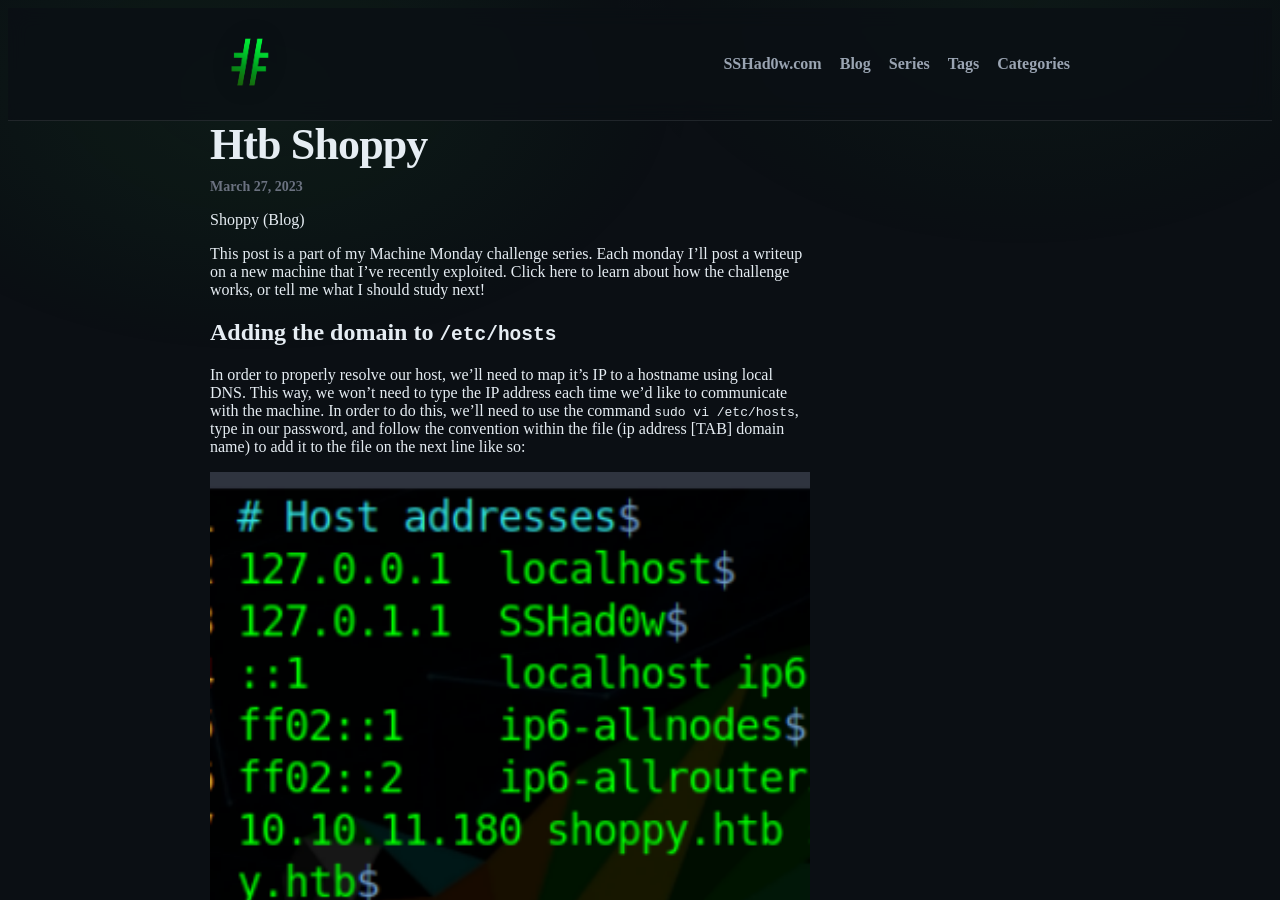
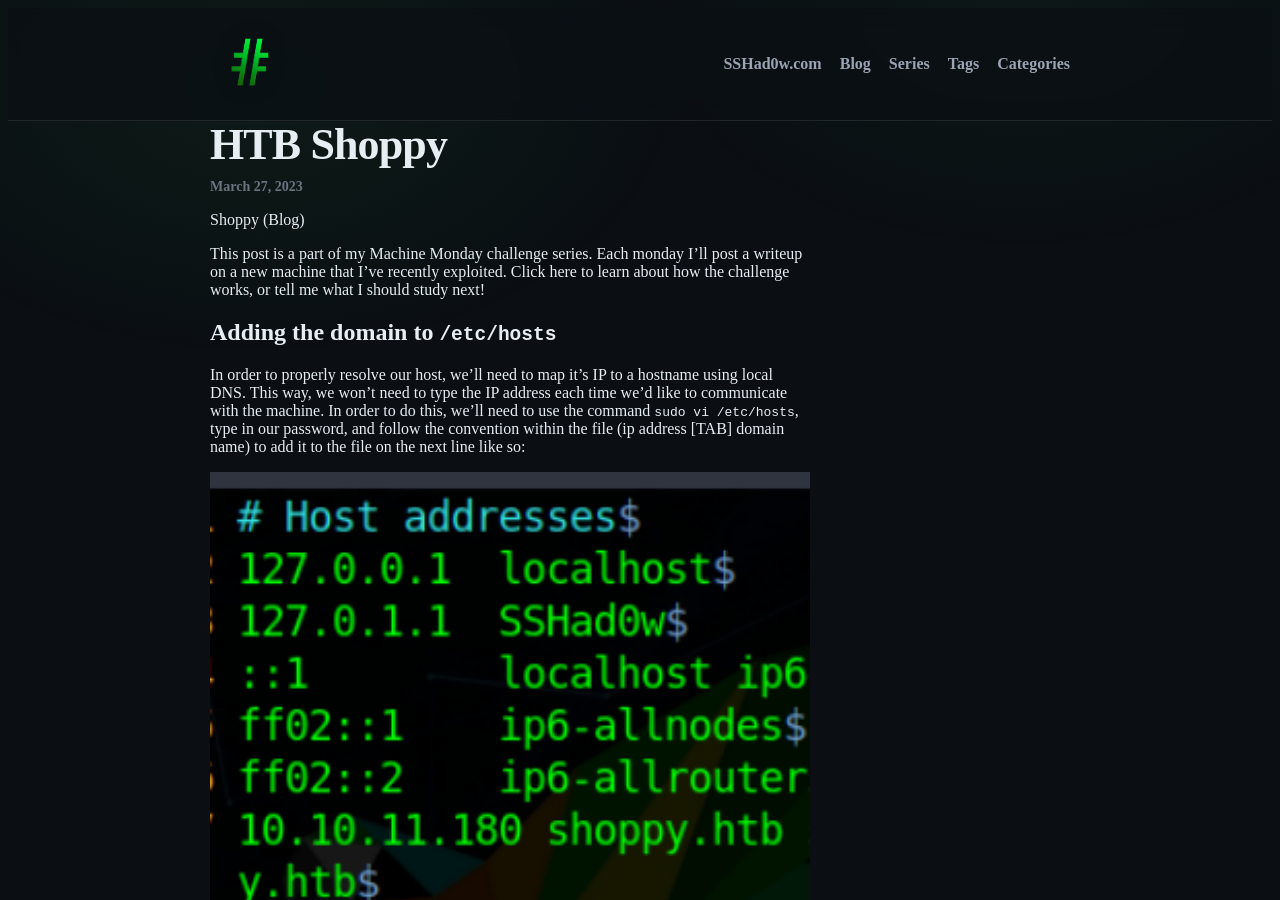
Before and after one commit to SSHad0w/https-blog.SSHad0w.com, a Jekyll site: the page built from _posts/2023-03-27-htb-shoppy.md, in a window 1280 px wide and 900 px high. Built offline with Jekyll 4.4.1, drawn with Linux system fonts in a browser that asks for light colours; our own code applies the rules of GitHub Pages for plain Markdown files.

```diff
--- a/_posts/2023-03-27-htb-shoppy.md
+++ b/_posts/2023-03-27-htb-shoppy.md
@@ -1,5 +1,5 @@
 ---
-title: "Htb Shoppy"
+title: "HTB Shoppy"
 date: 2023-03-27
 categories: ['htb', 'writeups']
 ---
```
